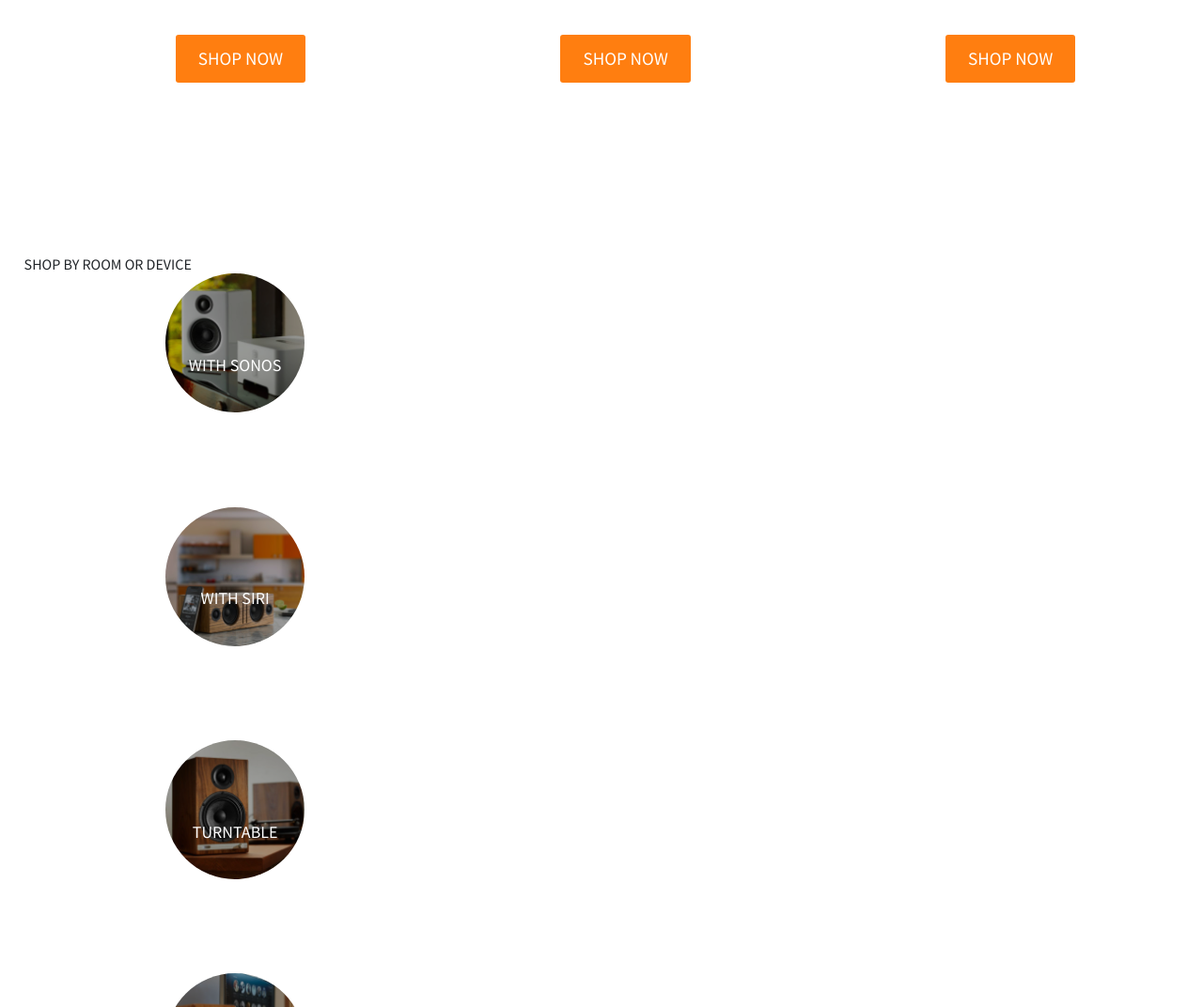
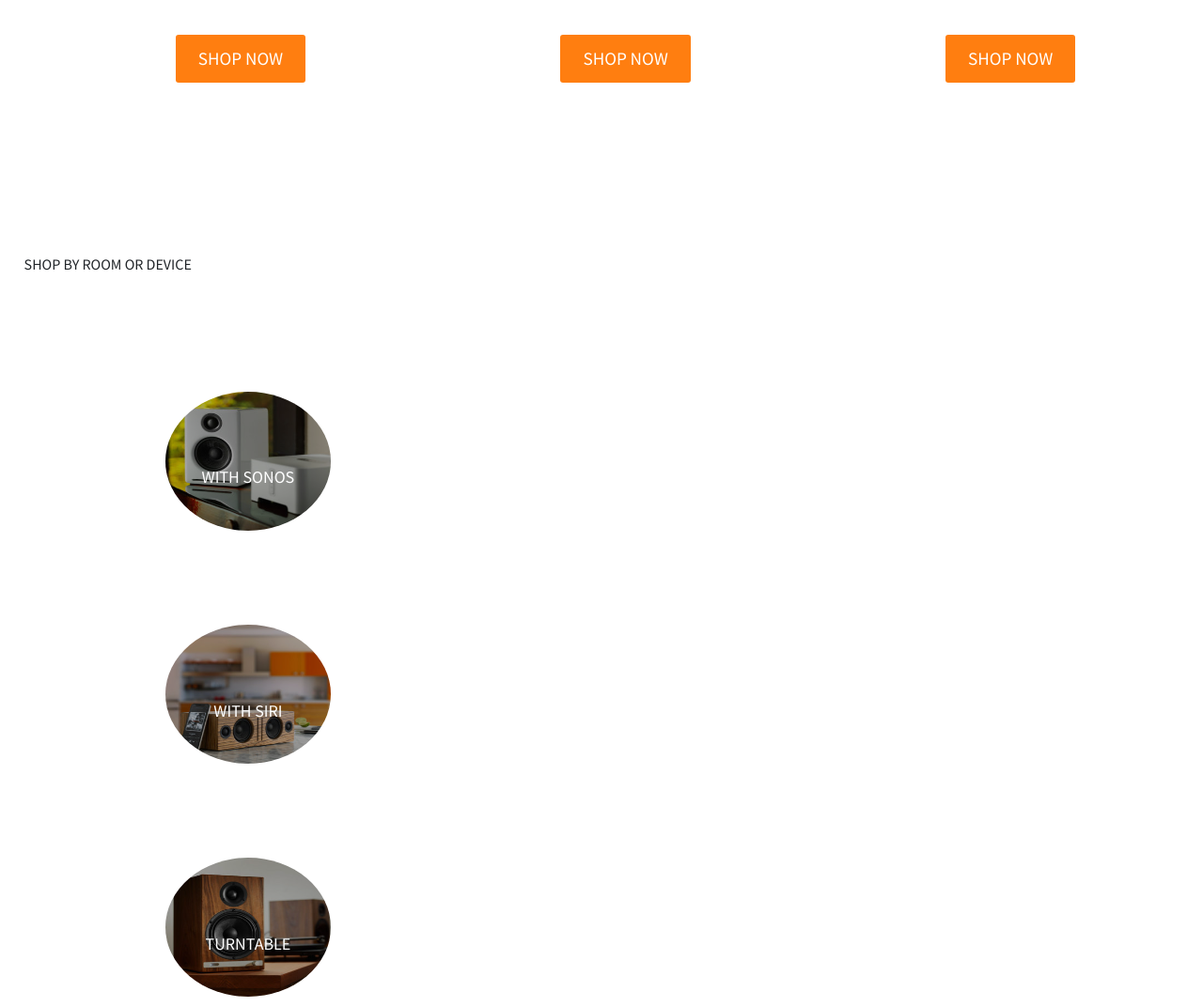
Before and after one commit to lime-owl/front_end_project, a website: page dev/index.html in a window 1280 px wide. Shown: the part 1024-2096 px from the top of the page at 94% size. Drawn offline with nearby package versions, Linux system fonts and the light colour scheme; files that its build step writes are made by us from their sources.

Commit message:
small fixes

```diff
--- a/dev/index.html
+++ b/dev/index.html
@@ -12,7 +12,7 @@
 	<link rel="stylesheet" href="https://cdnjs.cloudflare.com/ajax/libs/font-awesome/5.11.2/css/all.min.css">
 	<link rel="stylesheet" href="https://cdnjs.cloudflare.com/ajax/libs/slick-carousel/1.9.0/slick.min.css" />
 	<link rel="stylesheet" href="https://cdnjs.cloudflare.com/ajax/libs/slick-carousel/1.9.0/slick-theme.min.css" />
-	<link rel="stylesheet" href="styles/styles.css?cb=1573162930890">
+	<link rel="stylesheet" href="styles/styles.css?cb=1573242287232">
 </head>
 
 <body>
@@ -272,8 +272,8 @@
 	<script src="https://cdnjs.cloudflare.com/ajax/libs/popper.js/1.14.7/umd/popper.min.js"></script>
 	<script src="https://stackpath.bootstrapcdn.com/bootstrap/4.3.1/js/bootstrap.min.js"></script>
 	<script src="https://cdnjs.cloudflare.com/ajax/libs/slick-carousel/1.9.0/slick.min.js"></script>
-	<!-- *** IMPORTANT *** DO NOT DELETE OR EDIT THE NEXT LINE OF CODE - IT IS IMPORTANT FOR THE GULP BUILD PROCESS. SEE YOUR INSTRUCTOR FIRST IF YOU WANT TO EDIT OR DELETE THIS LINE -->
-	<script src="scripts/script.min.js?cb=1573162930890"></script>
+
+	<script src="scripts/script.min.js?cb=1573242287232"></script>
 	<script type="text/javascript">
 		$(document).ready(function () {
 			$(window).on('resize', function () {
--- a/dev/scss/_desktop.scss
+++ b/dev/scss/_desktop.scss
@@ -2,4 +2,5 @@
  @include   best-sell-desk;
  @include  p-card-desk;
  @include foot-desk;
+ @include shopby-desk;
 }
--- a/dev/scss/components/_product-cards.scss
+++ b/dev/scss/components/_product-cards.scss
@@ -42,7 +42,7 @@
            position: absolute;
            padding-top: 2%;
           width: 44%;
-         height: 22%;
+         height: 18%;
           background-color: rgba(0, 0, 0, 0.5);
              h3{
                  font-size: 1rem;
--- a/dev/scss/components/_shop-by-room.scss
+++ b/dev/scss/components/_shop-by-room.scss
@@ -4,6 +4,11 @@
     h1{
         margin-bottom: 10%;
     }
+
+    h2{
+        margin-bottom: 10%;
+    }
+
 
     .grid-box{
         display: grid;
@@ -77,7 +82,21 @@
     justify-content: center;
     display: flex;
     position: relative;
-    margin-top: 32%;
+    margin-top: 24%;
     }
     }
 }
+
+@mixin shopby-desk {
+  .shop-card{
+     width: 14%;
+     p{
+        margin-top: 20%;
+     }
+  }
+    .slick-slide slick-active{
+        width: 488px;
+    }
+
+
+}
```
Also changed, not shown: dev/scss/_variable.scss (line endings or trailing spaces).
